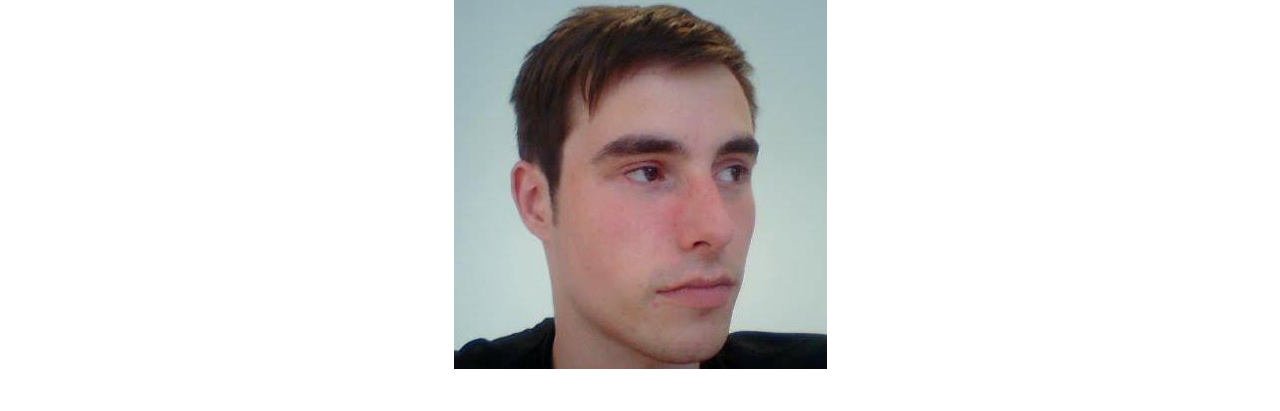
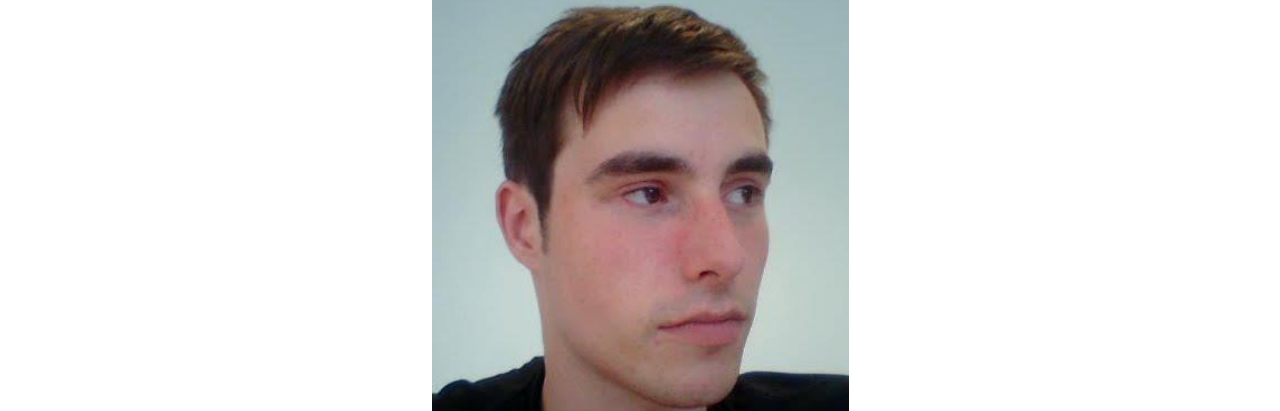
Before and after one commit to MahitiMahitiMahiti/dsa, a plain HTML site: page Website/ingo.html in a window 1280 px wide. Shown: the part 83-494 px from the top of the page. Drawn offline with Linux system fonts and the light colour scheme.

Commit message:
änderung bild rebekka

```diff
--- a/Website/css/bildingo.css
+++ b/Website/css/bildingo.css
@@ -5,8 +5,8 @@
 .carousel-inner > .item > img,
 .carousel-inner > .item > a > img {
   display: block;
-  max-width: 373px;
-  height: 372px;
+  max-width: 417px;
+  height: 417px;
   margin-left: auto;
   margin-right: auto;
 }
--- a/Website/css/bildrebekka.css
+++ b/Website/css/bildrebekka.css
@@ -6,8 +6,8 @@
 .carousel-inner > .item > a > img {
   display: block;
   /* Hier bitte Bildgröße ergänzen */
-  max-width: 380px;
-  height: 574px;
+  max-width: 417px;
+  height: 417px;
   margin-left: auto;
   margin-right: auto;
 }
```
Also changed, not shown: Website/abenteuer.html (+1 -4 lines), Website/gruppe.html (+0 -4 lines), Website/index.html (+1 -4 lines), Website/images/rebekka.jpg, 1 other file.
